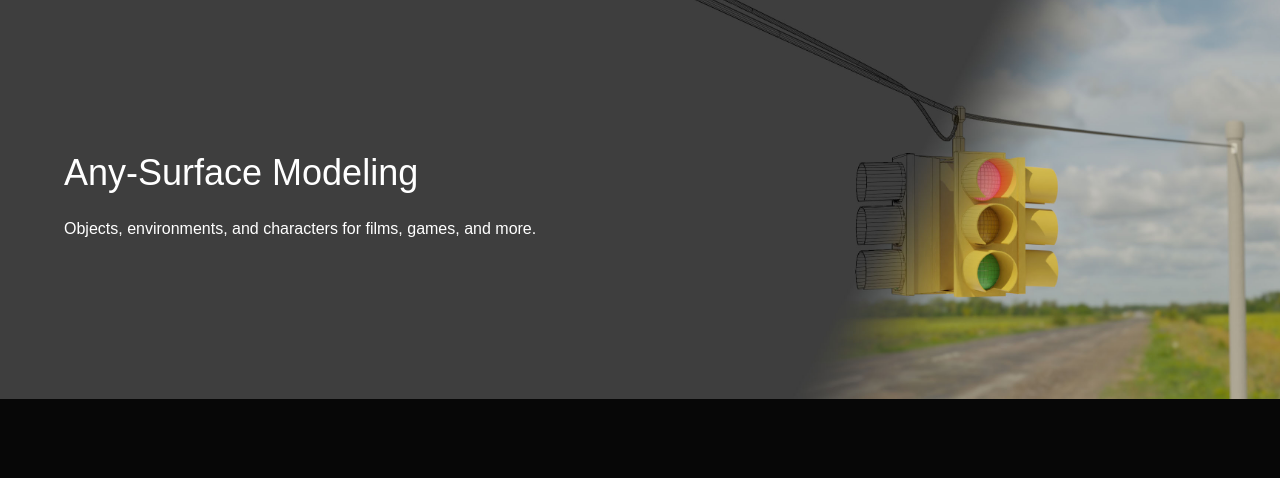
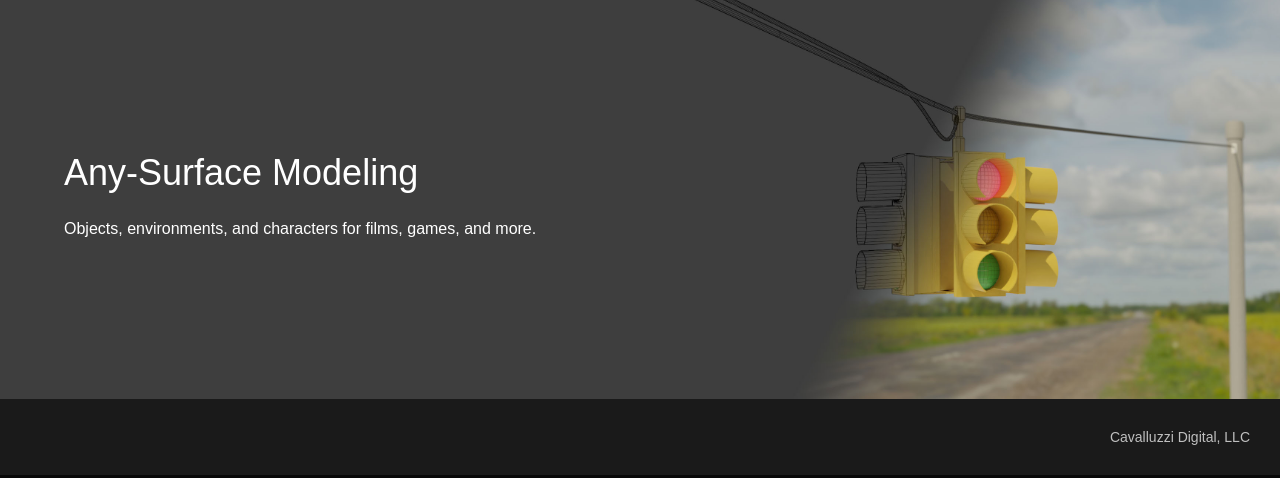
Before and after one commit to chriscavalluzzi/cavalluzzidigital.com, a PHP site: page /pages/3d.php in a window 1280 px wide. Shown: the part 461-939 px from the top of the page. Before the commit the page ends 860 px from the top, so only its background shows below. Run offline with PHP 8.4, Linux system fonts and the light colour scheme; some web fonts are replaced.

Commit message:
Add footer placeholder

```diff
--- a/pages/components/footer.php
+++ b/pages/components/footer.php
@@ -1,4 +1,9 @@
-            <body-content>
-        <body-container>
+            </body-content>
+            <footer>
+                <footer-company-info>
+                    Cavalluzzi Digital, LLC
+                </footer-company-info>
+            </footer>
+        </body-container>
     </body>
 </html>
--- a/pages/components/header.php
+++ b/pages/components/header.php
@@ -10,7 +10,7 @@
         <meta charset="utf-8"/>
         <meta name="robots" content="noindex">
         <meta name="viewport" content="width=device-width, initial-scale=1.0">
-        <title>Chris Cavalluzzi</title>
+        <title>Cavalluzzi Digital, LLC</title>
         <link rel="stylesheet" href="https://use.typekit.net/xvt0oki.css">
         <link rel="stylesheet" href="/styles/fontello.css">
         <link rel="stylesheet" href="/styles/cavalluzzi.css">
--- a/styles/cavalluzzi.css
+++ b/styles/cavalluzzi.css
@@ -326,6 +326,19 @@ body-content-button:hover {
     cursor: pointer;
 }
 
+footer {
+    display: inline-block;
+    position: relative;
+    width: 100%;
+    padding: 30px;
+    color: hsl(0, 0%, 75%);
+    background-color: hsl(0, 0%, 10%);
+}
+
+footer-company-info {
+    display: block;
+    float: right;
+}
 
 /* Default values above are for small mobile screens */
 /* Lowest-supported screen width: 320px */
```
